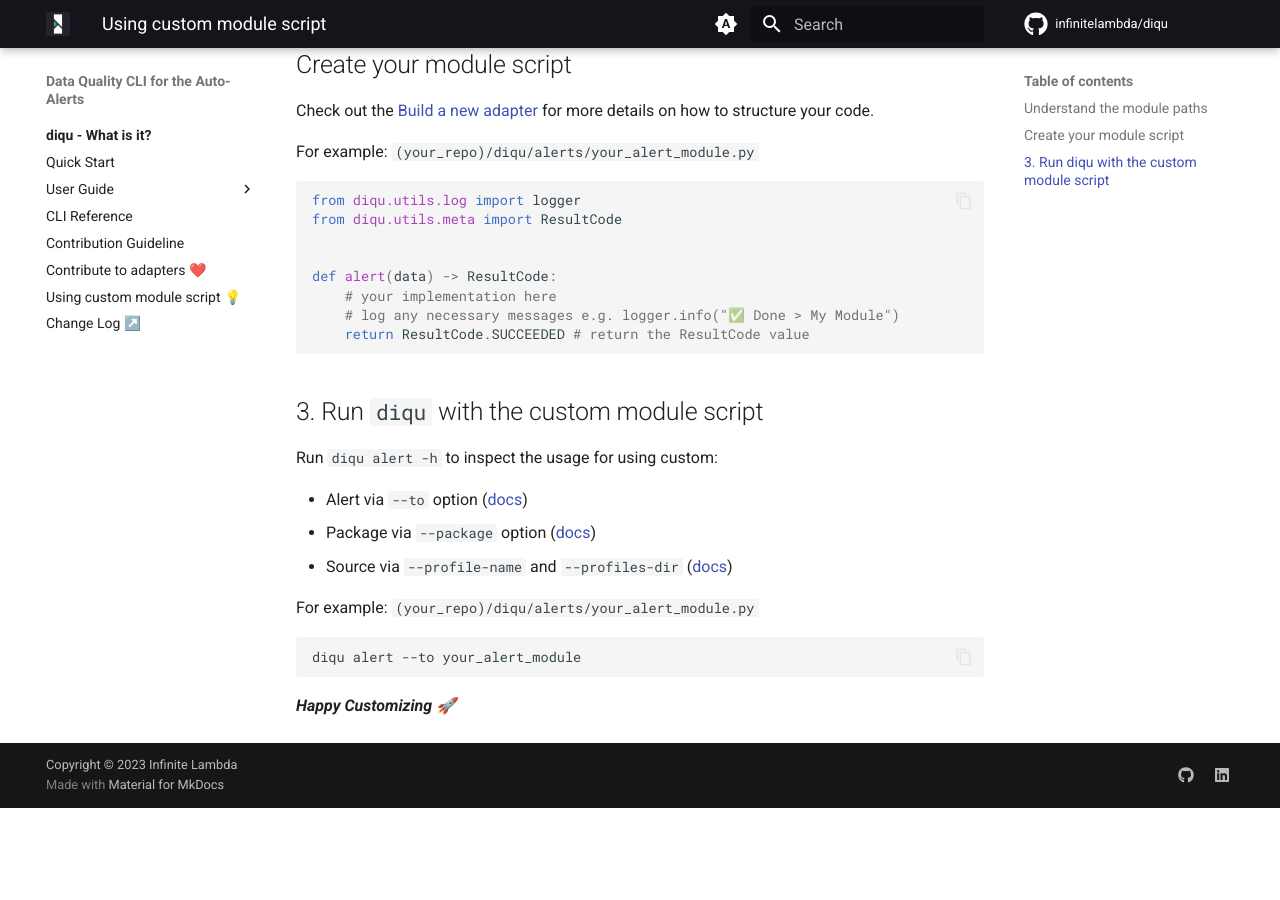
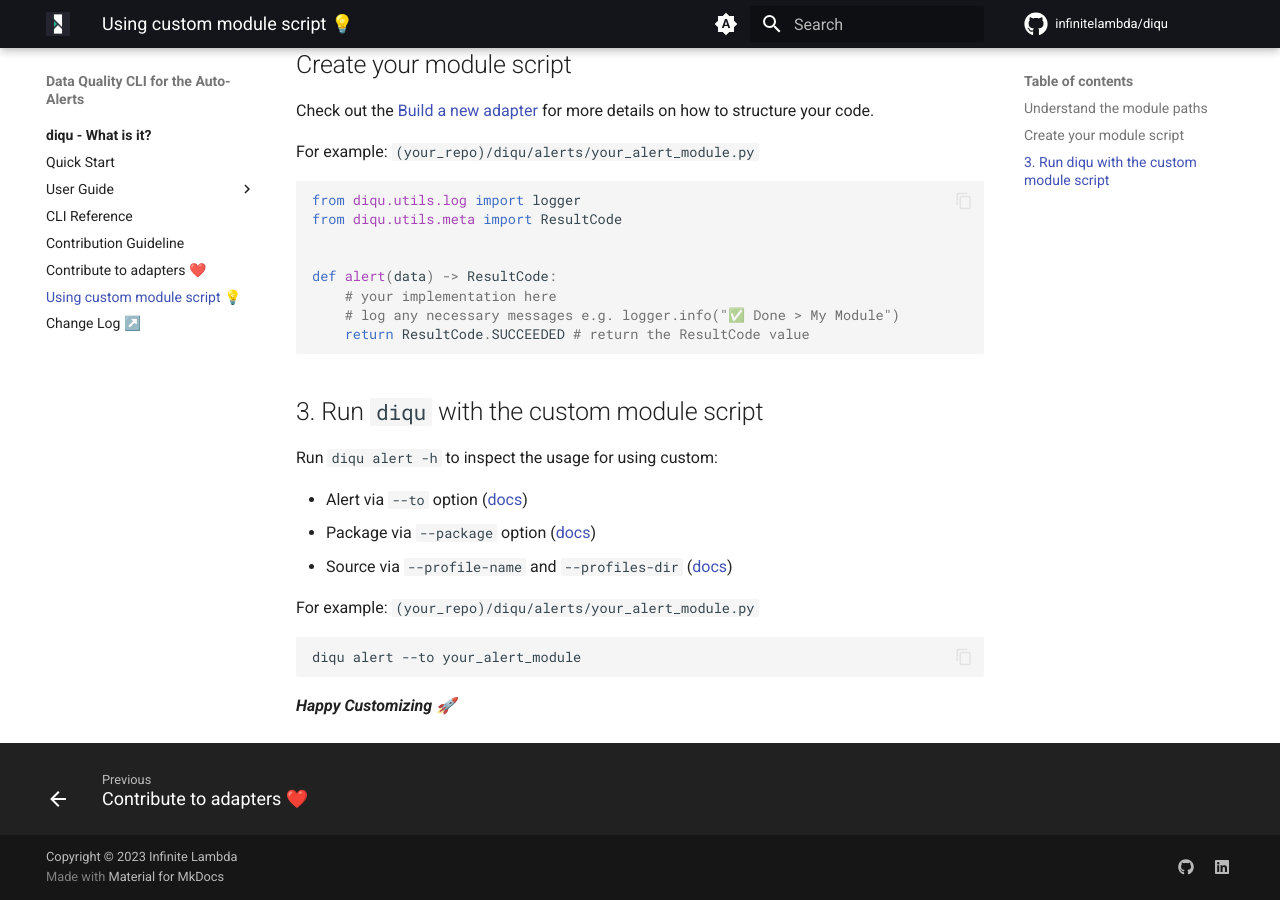
Before and after one commit to infinitelambda/diqu, an MkDocs documentation site: the page built from docs/nav/guide/adapters/using_custom_module_script.md, in a window 1280 px wide and 900 px high, scrolled down 781 px. Built offline with MkDocs 1.6.1 and Material for MkDocs 9.7.7, drawn with Linux system fonts in a browser that asks for light colours; comment, search, counter and statistics services are not loaded; the version menu is left out; before the commit the page ends 1589 px from its top, so only the background shows below that.

Commit message:
chore: fix mkdocs path

```diff
--- a/mkdocs.yml
+++ b/mkdocs.yml
@@ -29,7 +29,7 @@
     - CLI Reference: nav/guide/cli.md
     - Contribution Guideline: nav/dev/contributing.md
     - Contribute to adapters ❤️: nav/guide/adapters/community_adapter.md
-    - Using custom module script 💡: using_custom_module_script.md
+    - Using custom module script 💡: nav/guide/adapters/using_custom_module_script.md
     - Change Log ↗️: https://github.com/infinitelambda/diqu/releases" target="_blank
 
 theme:
```
